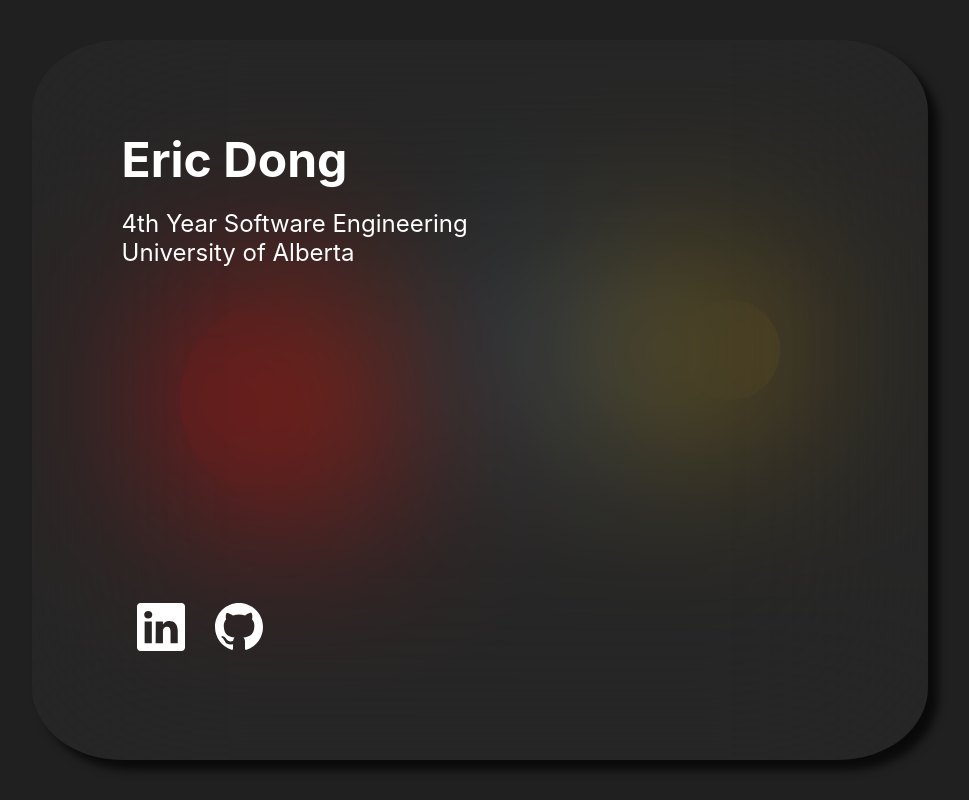
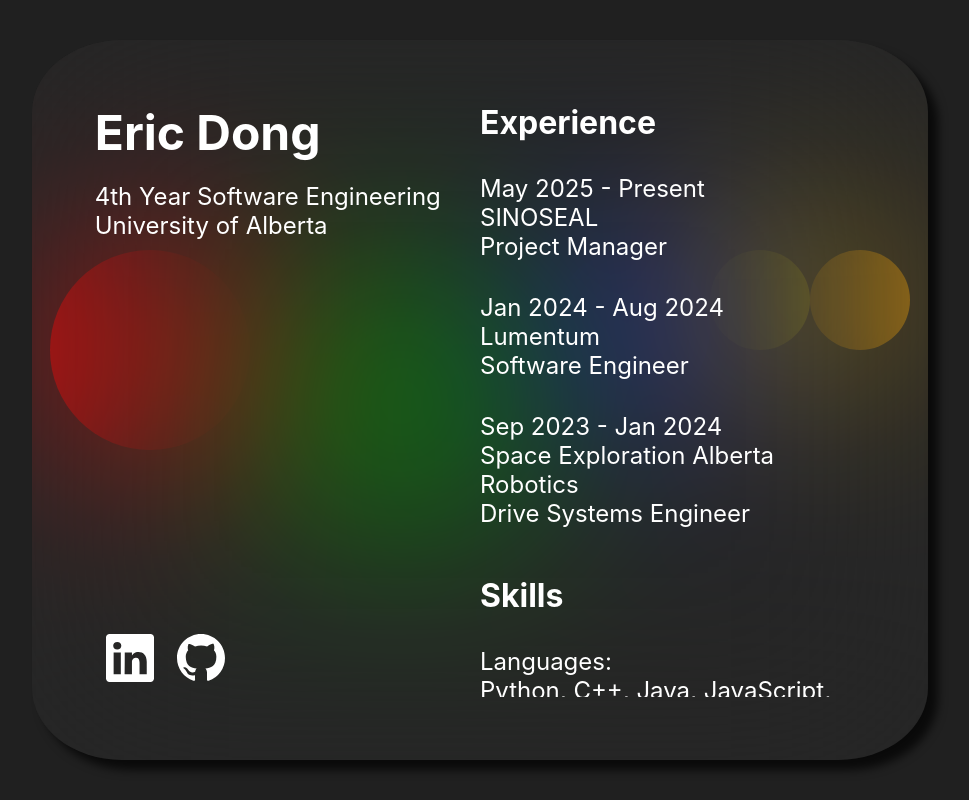
Before and after one commit to etdong/eric-website, a React (Create React App) app: page / in a window 1280 px wide. Shown: the whole page, without its empty margins (160-1129 px from the left). Built offline with nearby package versions, Linux system fonts and the light colour scheme.

Commit message:
finished layout

```diff
--- a/src/pages/home.css
+++ b/src/pages/home.css
@@ -22,10 +22,21 @@
 .blur-screen-inner {
     width: 100%;
     display: flex;
-    margin: 10%;
+    margin: 7%;
     color: white;
     font-family: -apple-system, BlinkMacSystemFont, sans-serif;
     text-align: left;
+}
+
+.bubbles {
+    display: flex;
+    position: absolute;
+}
+
+.bubble {
+    border-radius: 50%;
+    opacity: 0.8;
+    scale: calc(0.5 + 0.5 * var(--scale));
 }
 
 .info {
@@ -33,6 +44,11 @@
     flex-direction: column;
     min-width: 30%;
     flex: 1 1 auto;
+}
+
+.left {
+    max-width: 50%;
+    min-width: 24rem;
 }
 
 .name {
@@ -51,17 +67,38 @@
     align-items: flex-end;
 }
 
+/* Right side */
+
 .right {
     font-size: 1.5rem;
+    max-width: 50%;
+    min-width: 24rem;
+    overflow-y: scroll;
 }
 
-.bubbles {
-    display: flex;
-    position: absolute;
+.right::-webkit-scrollbar {
+    width: 3px;
+    background: rgb(15, 15, 15);
+    border-radius: 4px;
 }
 
-.bubble {
-    border-radius: 50%;
-    opacity: 0.8;
-    scale: calc(0.5 + 0.5 * var(--scale));
+.right::-webkit-scrollbar-thumb {
+    background: #686868;
+    border-radius: 4px;
+
 }
+
+.header {
+    font-weight: bold;
+    font-size: 2rem;
+}
+
+.subheader {
+    font-weight: normal;
+    font-size: 1.5rem;
+    margin-top: 2rem;
+}
+
+.skills {
+    margin-top: 3rem;
+}
--- a/src/pages/home.js
+++ b/src/pages/home.js
@@ -29,13 +29,26 @@ const bubble = (color, radius) =>{
     )
 }
 
+// const handleMouseMove = (event) => {
+//     const y = event.pageY;
+//     const x = event.pageX;
+//     const ref = document.querySelector('.bubble')
+//     ref.style.left =  x + 'px';
+//     ref.style.top = y + 'px';
+// };
+
+
+
 function Home() {
+    // document.addEventListener("mousemove", handleMouseMove)
     return (
         <div className="home">
             <div className='blur-screen'>
                 <div className='blur-screen-inner'>
                     <div className='left info'>
-                        <div className='name'>Eric Dong</div>
+                        <div className='name'>
+                            Eric Dong
+                        </div>
                         <br />
                         <div className='desc'>
                             4th Year Software Engineering
@@ -49,14 +62,55 @@ function Home() {
                     </div>
 
                     <div className='right info'>
+                        <div className='experience'>
+                            <div className='header'>
+                            Experience
+                            </div>
+                            <div className='subheader'>
+                                May 2025 - Present
+                                <br />
+                                SINOSEAL
+                                <br />
+                                Project Manager
+                            </div>
+                            <div className='subheader'>
+                                Jan 2024 - Aug 2024
+                                <br />
+                                Lumentum
+                                <br />
+                                Software Engineer
+                            </div>
+                            <div className='subheader'>
+                                Sep 2023 - Jan 2024
+                                <br />
+                                Space Exploration Alberta Robotics
+                                <br />
+                                Drive Systems Engineer
+                            </div>
+                        </div>
+                        <div className='skills'>
+                            <div className='header'>
+                                Skills
+                            </div>
+                            <div className='subheader'>
+                                Languages:
+                                <br />
+                                Python, C++, Java, JavaScript, React, Node.js, HTML, CSS
+                            </div>
+                            <div className='subheader'>
+                                Libraries:
+                                <br />
+                                NumPy, Pandas, TensorFlow, PyTorch, Flask, Express.js
+                            </div>
+                        </div>
 
                     </div>
                 </div>
             </div>
             <div className='bubbles'>
                 {bubble('red', 200)}
-                {bubble('green')}
-                {bubble('blue')}
+                {bubble('green', 300)}
+                {bubble('blue', 160)}
                 {bubble('yellow')}
                 {bubble('orange')}
             </div>
```
Lines whose indentation alone changed are shown as unchanged.
